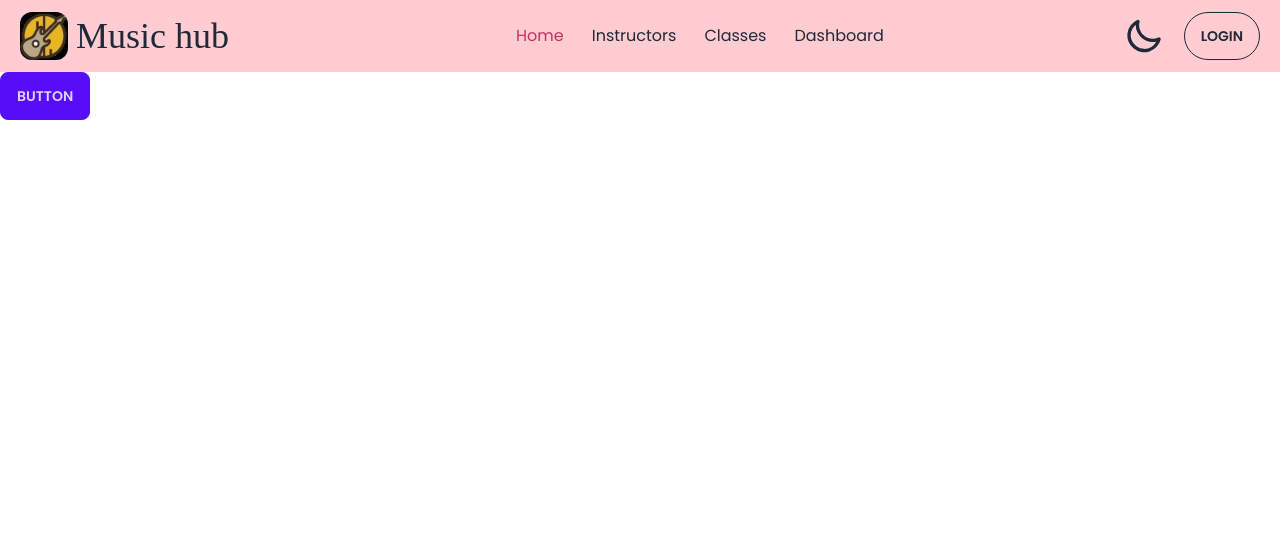
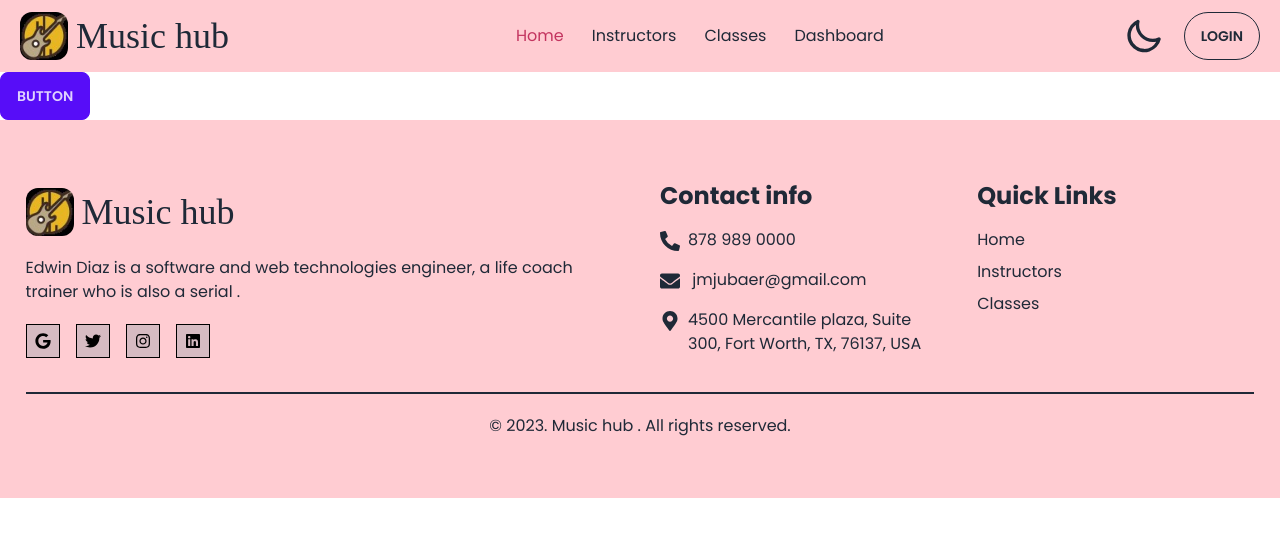
Before and after one commit to jmjubaer/music-hub-client, a React (Vite) app: page / in a window 1280 px wide. Shown: the top 536 px of the page. Built offline with nearby package versions, Linux system fonts and the light colour scheme; a web font is replaced by a local one.

Commit message:
add footer

```diff
--- a/src/Layout/Main.jsx
+++ b/src/Layout/Main.jsx
@@ -2,6 +2,7 @@ import React from 'react';
 import { Outlet } from 'react-router-dom';
 import useAuthContext from '../Hooks/UseAuthContext';
 import Navbar from '../Page/Shered Page/Navbar';
+import Footer from '../Page/Shered Page/Footer';
 
 const Main = () => {
     const {theme} =  useAuthContext();
@@ -9,6 +10,7 @@ const Main = () => {
         <div data-theme={theme}>
             <Navbar></Navbar>
             <Outlet/>
+            <Footer></Footer>
         </div>
     );
 };
--- /dev/null
+++ b/src/Page/Shered Page/Footer.jsx
@@ -0,0 +1,125 @@
+import React from "react";
+import logo from "../../assets/logo.jpg";
+import { Link } from "react-router-dom";
+import { FaGoogle,FaFacebook, FaInstagram, FaLinkedin, FaTwitter, FaPhoneAlt, FaEnvelope, FaMapMarkerAlt } from "react-icons/fa";
+import Logo from "./Logo";
+
+const Footer = () => {
+    return (
+        <div className="bg-main bg-opacity-50 py-10">
+            <div className="grid grid-cols-4 gap-10 py-5 border-b-2 border-amber-500 jm_container">
+                <div className="col-span-2 self-center">
+                    <Logo></Logo>
+                    <p className="my-5">Edwin Diaz is a software and web technologies engineer, a life coach trainer who is also a serial .</p>
+                    <ul className="flex gap-4">
+                        <li><a href="#" className="bg-[#D6BBC2] text-black border p-2 inline-block text-white"><FaGoogle/></a></li>
+                        <li><a href="#" className="bg-[#D6BBC2] text-black border p-2 inline-block text-white "><FaTwitter/></a></li>
+                        <li><a href="#" className="bg-[#D6BBC2] border text-black p-2 inline-block text-white"><FaInstagram/></a></li>
+                        <li><a href="#" className="bg-[#D6BBC2] border text-black p-2 inline-block text-white"><FaLinkedin/></a></li>
+                    </ul>
+                </div>
+                <div className="">
+                    <h3 className="text-2xl font-bold mb-4 text-[]">Contact info</h3>
+                    <ul>
+                        <li>
+                            <a className="hover:text-amber-600 my-4 block" href="#" >
+                                <FaPhoneAlt className="inline mr-2 text-blue-600 text-xl" />
+                                878 989 0000
+                            </a>
+                        </li>
+                        <li>
+                            <a className="hover:text-amber-600 my-4 block"
+                                href="#"
+                            >
+                                <FaEnvelope className="inline mr-2 text-blue-400 text-xl" />{" "}
+                                jmjubaer@gmail.com
+                            </a>
+                        </li>
+                        <li className="hover:text-amber-600 my-4 flex ">
+                               <div className="">
+                                    <FaMapMarkerAlt className="inline mr-2 text-blue-600 text-xl" />
+                               </div>
+                               <span> 4500 Mercantile plaza, Suite 300, Fort Worth, TX, 76137, USA</span>
+
+                        </li>
+                    </ul>
+                </div>
+                <div className="">
+                    <h3 className="text-2xl font-bold mb-4">Quick Links</h3>
+                    <ul>
+                        <li>
+                            <Link
+                                to="/"
+                                className="hover:text-amber-600 block my-2"
+                            >
+                                Home
+                            </Link>
+                        </li>
+                        <li>
+                            <Link
+                                to="/blogs"
+                                className="hover:text-amber-600 block my-2"
+                            >
+                                Instructors
+                            </Link>
+                        </li>
+                        <li>
+                            <Link
+                                to="/favorites"
+                                className="hover:text-amber-600 block my-2"
+                            >
+                                Classes
+                            </Link>
+                        </li>
+                    </ul>
+                </div>
+                {/* <div className="">
+                    <h3 className="text-2xl font-bold mb-4">Follow Us</h3>
+                    <ul>
+                        <li>
+                            <a
+                                className="hover:text-amber-600 my-2 block"
+                                href="#"
+                            >
+                                <FaFacebook className="inline mr-2 text-blue-600 text-xl" />{" "}
+                                Facebook
+                            </a>
+                        </li>
+                        <li>
+                            <a
+                                className="hover:text-amber-600 my-2 block"
+                                href="#"
+                            >
+                                <FaTwitter className="inline mr-2 text-blue-400 text-xl" />{" "}
+                                Twitter
+                            </a>
+                        </li>
+                        <li>
+                            <a
+                                className="hover:text-amber-600 my-2 block"
+                                href="#"
+                            >
+                                <FaLinkedin className="inline mr-2 text-blue-600 text-xl" />{" "}
+                                Linked in
+                            </a>
+                        </li>
+                        <li>
+                            <a
+                                className="hover:text-amber-600 my-2 block"
+                                href="#"
+                            >
+                                <FaInstagram className="inline mr-2 text-rose-600 text-xl" />{" "}
+                                Instagram
+                            </a>
+                        </li>
+                    </ul>
+                </div> */}
+            </div>
+            <p className="text-center my-5">
+                © 2023. Music hub . All rights reserved.{" "}
+            </p>
+        </div>
+    );
+};
+
+export default Footer;
--- /dev/null
+++ b/src/Page/login/Login.jsx
@@ -0,0 +1,76 @@
+import React, { useContext, useEffect, useState } from "react";
+import { Link, useLocation, useNavigate } from "react-router-dom";
+import { FaEyeSlash,FaEye } from "react-icons/fa";
+import { AuthContest } from "../../Provider/AuthProvider";
+import Swal from "sweetalert2";
+import SocialLogin from "./SocialLogin";
+
+
+const Login = () => {
+    const location = useLocation()
+    const from = location?.state?.from || "/";
+    const navigate = useNavigate();
+    const {signIn} =  useContext(AuthContest)
+    const [show,setShow] = useState(false);
+    const [err, setErr] = useState("");
+    useEffect(()=> {
+        document.title = "Login | Jm Toy Mart"
+    },[])
+    const handleSign = (event) => {
+        event.preventDefault();
+        setErr("");
+        const email = event.target.email.value;
+        const password = event.target.password.value;
+        signIn(email, password)
+        .then(result => {
+            const user = result.user;
+            event.target.reset();
+            Swal.fire({
+                icon: 'success',
+                title: 'Success',
+                text: 'User Login successful',
+              })
+            navigate(from)
+        })
+        .catch(err => {
+            setErr(err.message)
+            Swal.fire({
+                icon: 'error',
+                title: 'Oops...',
+                text: `${err.message}`
+              })
+            console.log(err);
+        })
+    }
+  return (
+    <div className="min-h-screen my-5 flex items-center justify-center">
+        <div className="w-1/2 border-2 rounded-lg p-10">
+            <h2 className="text-3xl text-center my-5">Login your account</h2>
+            <form onSubmit={handleSign}>
+                <label className="block my-5 text-xl" htmlFor="email">Email</label>
+                <input required className="jm_input" placeholder="Enter your Email" type="email" name="email" id="email" />
+                <label className="block my-5 text-xl" htmlFor="password">Password</label>
+                <div className="relative">
+                    <input required className="jm_input" placeholder="Enter your Password" type={show ? "text" : "password"} name="password" id="password" />
+                    <span className='absolute text-2xl bottom-3 right-2 cursor-pointer' onClick={()=> setShow(!show)}>
+                    {
+                        show ? <FaEyeSlash /> : <FaEye/>
+                    }
+                        </span>
+                </div>
+                <span className="text-red-500">{err}</span>
+                <input className="jm_btn w-full" type="submit" value="Login" />
+            </form>
+
+            <div className="divider">OR</div>
+
+            <SocialLogin from={from}></SocialLogin>
+
+            <div className="divider">Don't have any account </div>
+            <Link to="/register" state={{path:from}}><button className="w-1/2 jm_btn mx-auto">Sign Up</button></Link>
+        </div>
+    </div>
+  );
+};
+
+export default Login;
--- a/src/index.css
+++ b/src/index.css
@@ -1,3 +1,8 @@
+.jm_container{
+  width: 1320px;
+  max-width: 96%;
+  margin:  0 auto;
+}
 @tailwind base;
 @tailwind components;
 @tailwind utilities;
--- a/tailwind.config.js
+++ b/tailwind.config.js
@@ -7,7 +7,8 @@ export default {
   theme: {
     colors: {
       'main': '#ff9aa6',
-      'second ': '##D6BBC2'
+      'black' : '#000',
+      'secondery': '#D6BBC2'
     },
     fontFamily: {
       'sans': ['Poppins', 'sans-serif'],
```
Also changed, not shown: src/assets/login/login-bg.jpg (added).
